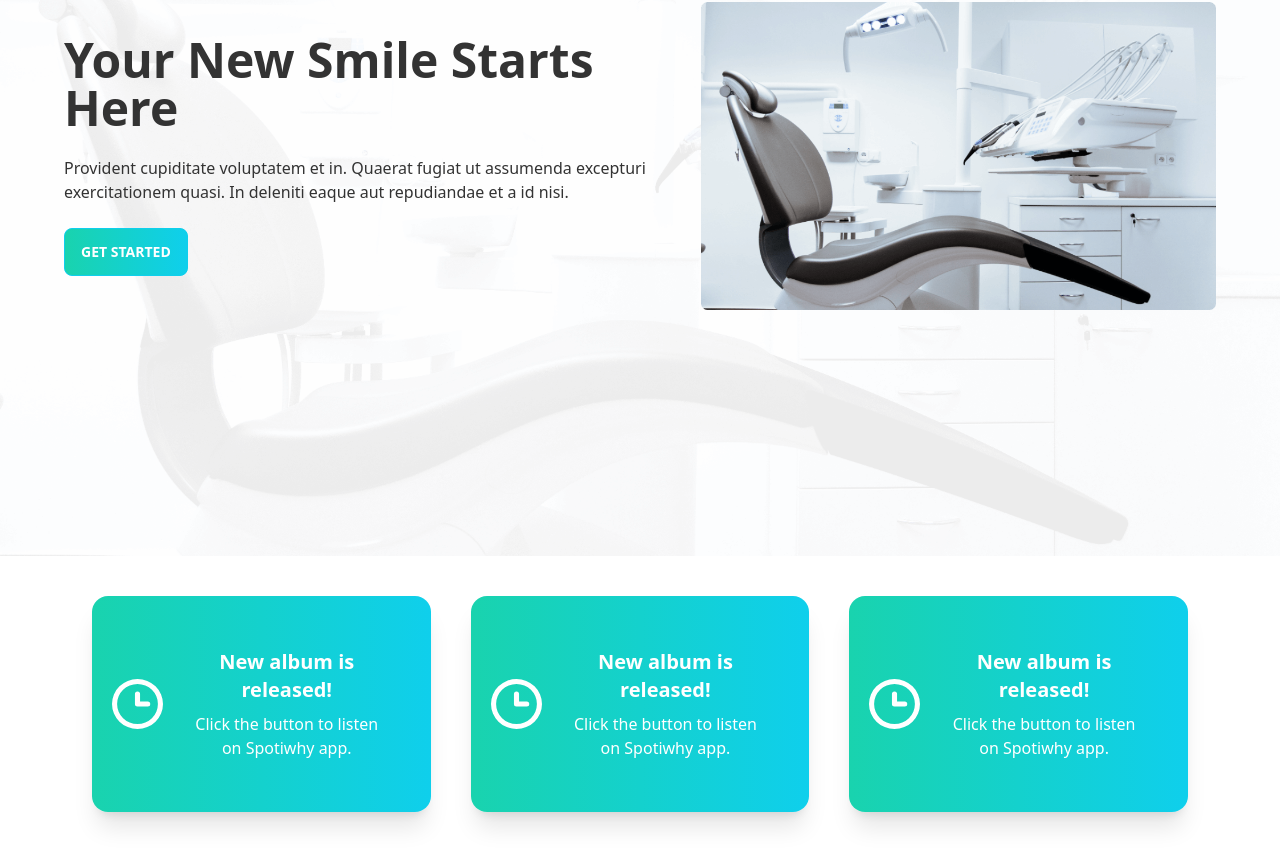
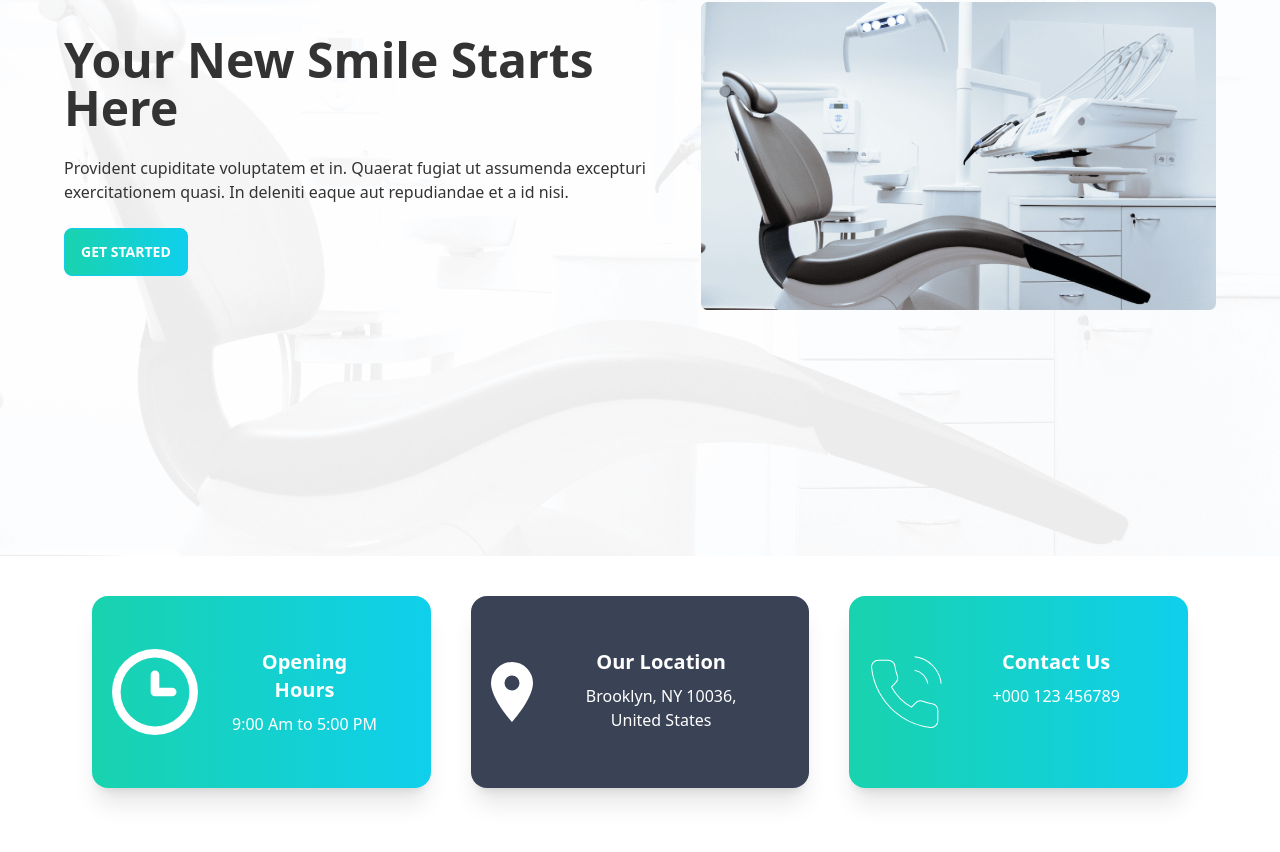
Before and after one commit to rakibahmeddev/doctor-portal, a React (Create React App) app: page / in a window 1280 px wide. Shown: the part 340-1192 px from the top of the page. After the commit the page ends 1168 px from the top, so only its background shows below. Built offline with nearby package versions, Linux system fonts and the light colour scheme.

Commit message:
info dynamic title, body and dynamic class added

```diff
--- a/src/Pages/Home/Info.js
+++ b/src/Pages/Home/Info.js
@@ -1,13 +1,30 @@
 import React from "react";
 import InfoCard from "./InfoCard";
 import clock from "../../assets/icons/clock.svg";
+import marker from "../../assets/icons/marker.svg";
+import phone from "../../assets/icons/phone.svg";
 
 const Info = () => {
   return (
     <div className="grid grid-cols-1 md:grid-cols-2 lg:grid-cols-3 gap-4 mx-20 my-10">
-      <InfoCard img={clock}></InfoCard>
-      <InfoCard img={clock}></InfoCard>
-      <InfoCard img={clock}></InfoCard>
+      <InfoCard
+        bgClass="bg-gradient-to-r from-secondary to-primary"
+        img={clock}
+        cardTitle="Opening Hours"
+        cardBody="9:00 Am to 5:00 PM"
+      ></InfoCard>
+      <InfoCard
+        bgClass="bg-accent"
+        img={marker}
+        cardTitle="Our Location"
+        cardBody="Brooklyn, NY 10036, United States"
+      ></InfoCard>
+      <InfoCard
+        bgClass="bg-gradient-to-r from-secondary to-primary"
+        img={phone}
+        cardTitle="Contact Us"
+        cardBody="+000 123 456789"
+      ></InfoCard>
     </div>
   );
 };
--- a/src/Pages/Home/InfoCard.js
+++ b/src/Pages/Home/InfoCard.js
@@ -1,14 +1,16 @@
 import React from "react";
 
-const InfoCard = ({ img }) => {
+const InfoCard = ({ bgClass, img, cardTitle, cardBody }) => {
   return (
-    <div class="card lg:card-side text-white shadow-xl bg-gradient-to-r from-secondary to-primary mx-3 px-5 py-5 text-center">
+    <div
+      class={`card lg:card-side text-white shadow-xl  mx-3 px-5 py-5 ${bgClass}`}
+    >
       <figure>
         <img src={img} alt="Album" />
       </figure>
-      <div class="card-body">
-        <h2 class="card-title mx-auto">New album is released!</h2>
-        <p>Click the button to listen on Spotiwhy app.</p>
+      <div class="card-body text-center">
+        <h2 class="card-title mx-auto">{cardTitle}</h2>
+        <p>{cardBody}</p>
       </div>
     </div>
   );
```
